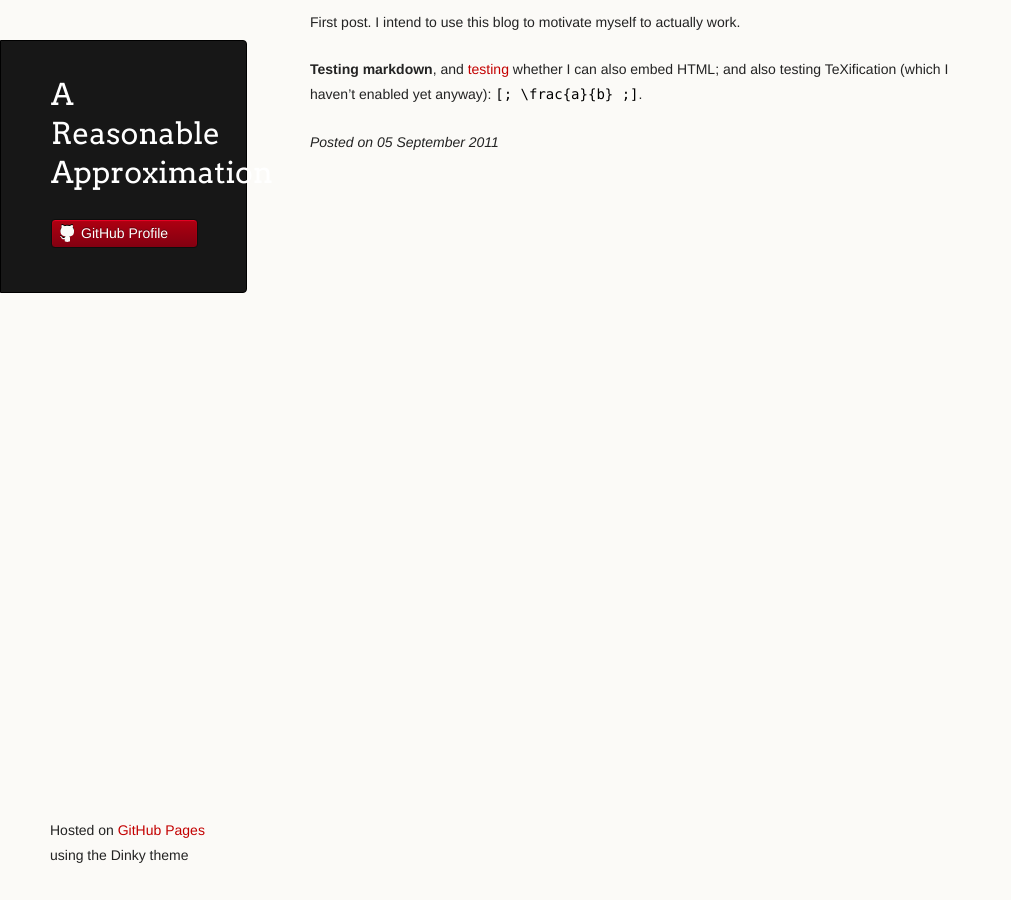
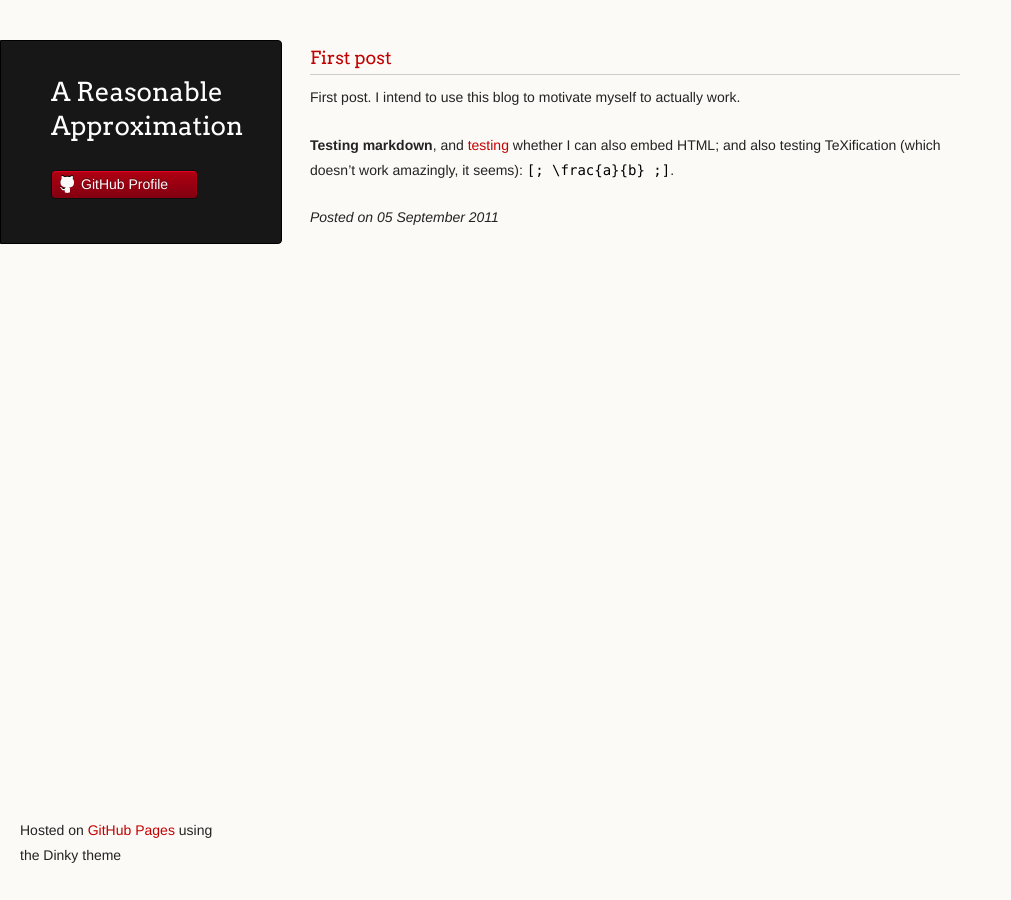
Before and after one commit to ChickenProp/chickenprop.github.com, a Jekyll site: the page built from _posts/2011-09-05-first-post.markdown, in a window 1280 px wide. Shown: the whole page, without its empty margins (0-1011 px from the left). Built offline with Jekyll 4.4.1, drawn with Linux system fonts in a browser that asks for light colours.

Commit message:
Style changes.

```diff
--- a/_layouts/post.html
+++ b/_layouts/post.html
@@ -1,6 +1,8 @@
 ---
 layout: default
 ---
+<h3><a href="{{ page.url }}">{{ page.title }}</a></h3>
+
 {{ content }}
 
 <em>Posted on {{ page.date | date_to_long_string }}</em>
--- a/_posts/2011-09-05-first-post.markdown
+++ b/_posts/2011-09-05-first-post.markdown
@@ -4,4 +4,4 @@ title: First post
 ---
 First post. I intend to use this blog to motivate myself to actually work.
 
-**Testing markdown**, and <a href="http://google.com">testing</a> whether I can also embed HTML; and also testing TeXification (which I haven't enabled yet anyway): `[; \frac{a}{b} ;]`.
+**Testing markdown**, and <a href="http://google.com">testing</a> whether I can also embed HTML; and also testing TeXification (which doesn't work amazingly, it seems): `[; \frac{a}{b} ;]`.
--- a/stylesheets/styles.css
+++ b/stylesheets/styles.css
@@ -207,7 +207,7 @@ td {
 header {
 	background-color: #171717;
 	color: #FDFDFB;
-  width:170px;
+  width: 205px;
   float:left;
   position:fixed;
 	border: 1px solid #000;
@@ -228,7 +228,7 @@ p.header {
 
 h1.header {
 	font-family: Arvo, sans-serif;
-	font-size: 30px;
+	font-size: 26px;
 	font-weight: 300;
 	line-height: 1.3em;
 	border-bottom: none;
@@ -318,11 +318,11 @@ section {
 /* Footer */
 
 footer {
-  width:170px;
+  width: 205px;
   float:left;
   position:fixed;
   bottom:10px;
-	padding-left: 50px;
+	padding-left: 20px;
 }
 
 @media print, screen and (max-width: 960px) {
```
